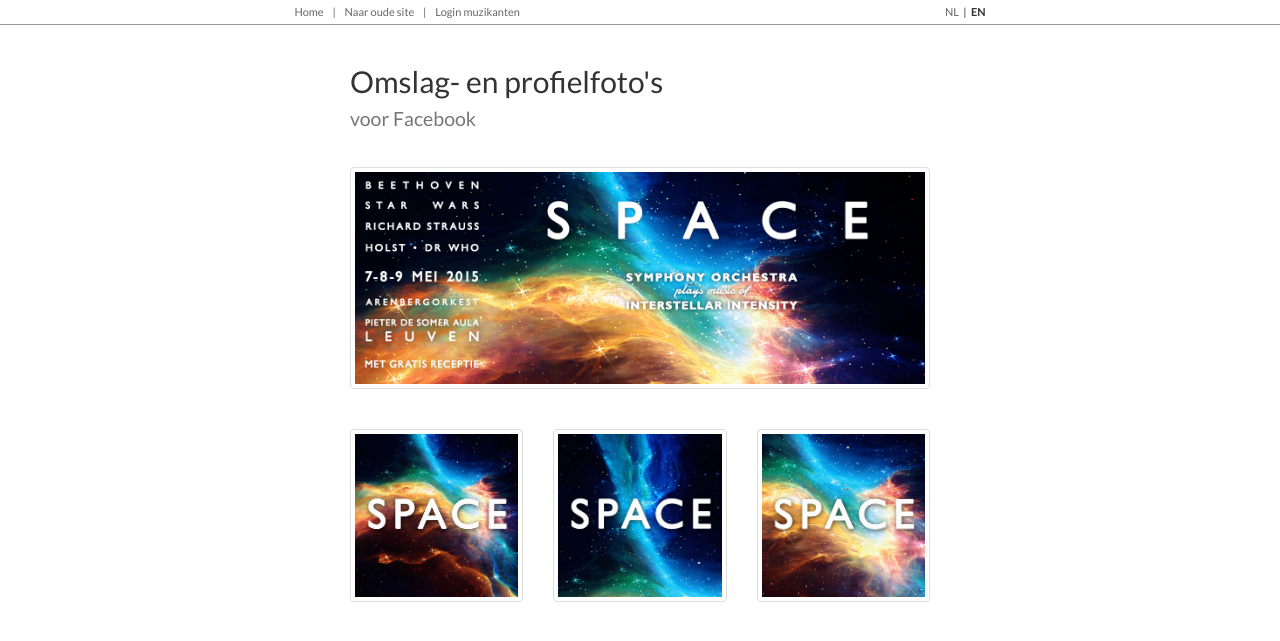
After one commit to tfiers/arenberg-online, a Django app: template ticketing/templates/internal/pictures.html in a window 1280 px wide. The commit adds this page. Shown: the top 641 px of the page. Run offline with Django 3.2, Linux system fonts and the light colour scheme; the template is opened without the code that fills it, so the values that code supplies are empty; parts of the project's set-up code (start-up, migrations or seed data) failed here and were passed over; some libraries are stand-ins or nearby versions.

Commit message:
Facebook pictures!

```diff
--- /dev/null
+++ b/ticketing/templates/internal/pictures.html
@@ -0,0 +1,41 @@
+{% extends 'base.html' %}
+{% load i18n %}
+{% load staticfiles %}
+{% block title %}{% trans "Omslag- en profielfoto's voor Facebook" %}{% endblock title %}
+{% block custom_css_js %}
+<style type="text/css">
+h1 {
+	font-size: 30px;
+	margin-bottom: 1.2em;
+	font-family: 'Lato';
+}
+.cover {
+	margin-bottom: 20px;
+}
+</style>
+{% endblock custom_css_js %}
+{% block content %}
+	<div class="col-sm-6 col-sm-offset-3">
+		<div class="col-sm-12 cover">
+			<h1>{% trans "Omslag- en profielfoto's <br><small>voor Facebook</small>" %}</h1>
+			<a href="{% static 'ticketing/internal/omslagfoto.png' %}">
+				<img src="{% static 'ticketing/internal/omslagfoto.png' %}" class="cover img-thumbnail img-responsive">
+			</a>
+		</div>
+		<div class="col-sm-4">
+			<a href="{% static 'ticketing/internal/profiel uitgezoomd.jpg' %}">
+				<img src="{% static 'ticketing/internal/profiel uitgezoomd.jpg' %}" class="img-thumbnail img-responsive">
+			</a>
+		</div>
+		<div class="col-sm-4">
+			<a href="{% static 'ticketing/internal/profiel electrifying.jpg' %}">
+				<img src="{% static 'ticketing/internal/profiel electrifying.jpg' %}" class="img-thumbnail img-responsive">
+			</a>
+		</div>
+		<div class="col-sm-4">
+			<a href="{% static 'ticketing/internal/profiel ingezoomd.jpg' %}">
+				<img src="{% static 'ticketing/internal/profiel ingezoomd.jpg' %}" class="img-thumbnail img-responsive">
+			</a>
+		</div>
+	</div>
+{% endblock content %}
--- a/ticketing/templates/internal/promo_dashboard.html
+++ b/ticketing/templates/internal/promo_dashboard.html
@@ -65,7 +65,8 @@
     </ul>
 	<p>Telkens je papieren tickets verkocht hebt, geef je dat hier even in:<br>
 	{% endblocktrans %}
-	<a href="{% url 'space_ticketing:register_sold_tickets' %}" class="btn btn-primary" role="button">{% trans "Registreer je verkochte papieren tickets" %}</a><br>
+	<a href="{% url 'space_ticketing:register_sold_tickets' %}" class="btn btn-primary" role="button">{% trans "Registreer verkochte papieren tickets" %}</a><br>
+	<a href="{% url 'space_ticketing:facebook_pictures' %}" class="btn btn-primary" role="button">{% trans "Download omslag- en profielfoto's voor Facebook" %}</a><br>
 	<a href="{% url 'space_ticketing:space_posters' %}" class="btn btn-primary" role="button">{% trans "Bekijk posters!" %}</a><br>
 	</p>
 	<p class="low">
--- a/ticketing/urls.py
+++ b/ticketing/urls.py
@@ -12,5 +12,6 @@
 	url(r'^musicians/?$', RedirectView.as_view(pattern_name='space_ticketing:promo_dashboard')),
 	url(r'^musicians/space/postermap/?$', space_posters, name='space_posters'),
 	url(r'^musicians/space/postermap/add$', add_space_poster, name='add_poster'),
+	url(r'^musicians/space/pictures$', internal.facebook_pictures, name='facebook_pictures'),
 	url(r'^musicians/space/tickets/add$', internal.register_sold_tickets, name='register_sold_tickets'),
 )
--- a/ticketing/views/internal.py
+++ b/ticketing/views/internal.py
@@ -10,12 +10,14 @@
 from core.models import User
 from django.http import HttpResponseRedirect
 from django.core.urlresolvers import reverse
-from ticketing.models import Order, Ticket, Performance, PriceCategory, StandardMarketingPollAnswer
+from ticketing.models import ( Order, Ticket, Performance, PriceCategory,
+	StandardMarketingPollAnswer)
 from django import forms
 from crispy_forms.helper import FormHelper
 from crispy_forms.layout import Submit, Layout
 from crispy_forms.bootstrap import FormActions
-from django.forms import ( Form, ChoiceField, IntegerField, NullBooleanField, CharField)
+from django.forms import ( Form, ChoiceField, IntegerField, NullBooleanField,
+	CharField, DateTimeField)
 
 @login_required
 def promo_dashboard(request):
@@ -31,18 +33,18 @@
 	return render(request, 'internal/promo_dashboard.html', data)
 
 @login_required
+def facebook_pictures(request):
+	return render(request, 'internal/pictures.html', {})
+
+@login_required
 def my_tickets_dashboard(request):
 	transport_chosen = (ZaventemTransport.objects.filter(musician=request.user).count() > 0)
 	return render(request, 'internal/my_tickets_dashboard.html', {'display_CTA': not transport_chosen})
-
-
-
 
 performances = (
 	('do', _('Donderdag 7 mei')),
 	('vr', _('Vrijdag 8 mei')),
 )
-
 
 class ReportedSaleForm(Form):
 	performance = ChoiceField(required=True, choices=performances)
@@ -51,6 +53,7 @@
 	num_non_student_tickets = IntegerField(required=False, min_value=0, initial=0)
 	payment_method = ChoiceField(required=False, choices=Order.payment_method_choices)
 	marketing_feedback = CharField(required=False)
+	date = DateTimeField(required=False)
 	first_concert = NullBooleanField(required=False)
 	remarks = CharField(required=False)
 	helper = FormHelper()
@@ -59,6 +62,7 @@
 		'num_student_tickets',
 		'num_non_student_tickets',
 		'num_culture_card_tickets',
+		'date',
 		'first_concert',
 		'marketing_feedback',
 		'remarks',
@@ -66,7 +70,6 @@
 			Submit('submit', _('Registreer'), css_class="btn-success"),
 		),
 	)
-
 
 @login_required
 def register_sold_tickets(request):
```
Also changed, not shown: ticketing/static/ticketing/internal/omslagfoto.png (added), ticketing/static/ticketing/internal/profiel electrifying.jpg (added), ticketing/static/ticketing/internal/profiel ingezoomd.jpg (added), ticketing/static/ticketing/internal/profiel uitgezoomd.jpg (added).
